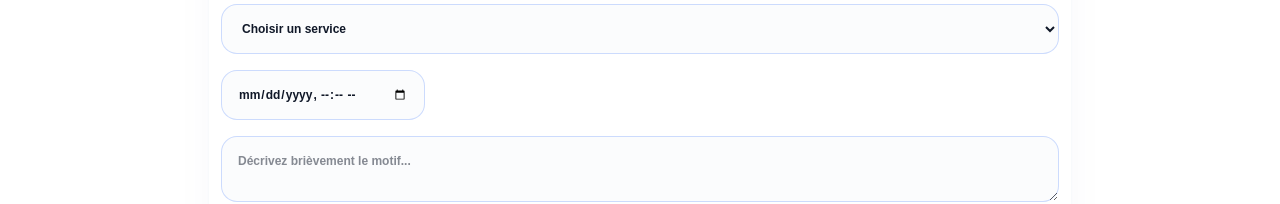
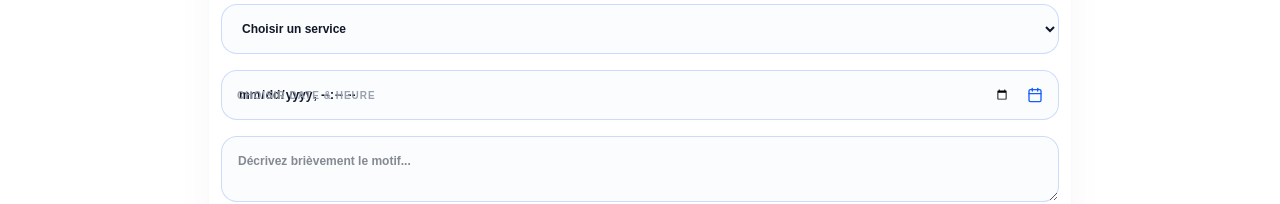
Before and after one commit to peniemab/hopital_digital, a Next.js app: page / in a window 1280 px wide. Both pictures are taken after a click on the button "PRENDRE UN RENDEZ-VOUS". Shown: the part 1185-1389 px from the top of the page. Built offline with nearby package versions, Linux system fonts and the light colour scheme; no server answers.

Commit message:
feat: correction de la police du formulaire champ date de rdv

```diff
--- a/components/LeadCapture.tsx
+++ b/components/LeadCapture.tsx
@@ -2,7 +2,7 @@
 
 import { useState } from 'react';
 import { databases, ID_UNIQUE, APPWRITE_CONFIG } from '@/lib/appwrite';
-import { ArrowRight, Sparkles } from 'lucide-react'; // Ajout d'icônes pro
+import { ArrowRight, Sparkles, Calendar } from 'lucide-react'; // Ajout d'icônes pro
 
 export default function LeadCapture() {
   const [isAppointmentMode, setIsAppointmentMode] = useState(false);
@@ -82,13 +82,7 @@ export default function LeadCapture() {
           <h2 className="text-2xl font-bold text-blue-900 mb-2">Inscrivez-vous à notre newsletter santé</h2>
 
           <p className="text-slate-500 text-xl">Prendre mon rendez-vous en ligne</p>
-
-            {/* <h2 className="text-4xl font-black text-blue-950 mb-3 tracking-tight uppercase">
-              {isAppointmentMode ? "Finalisez votre admission" : "Maîtrisez votre santé"}
-            </h2> */}
-
           </div>
-
           <form onSubmit={handleSubmit} className="space-y-2 bg-white p-3 rounded-[3rem] shadow-2xl shadow-blue-900/5 border border-slate-50">
             <div className="grid grid-cols-1 md:grid-cols-3 gap-4">
               <input
@@ -107,7 +101,6 @@ export default function LeadCapture() {
                 value={formData.phone} onChange={(e) => setFormData({...formData, phone: e.target.value})}
               />
             </div>
-
             <div className="flex justify-center py-4">
               <button
                 type="button"
@@ -125,7 +118,6 @@ export default function LeadCapture() {
                 <span className="text-sm uppercase tracking-widest">
                   {isAppointmentMode ? "Fermer" : "Prendre un rendez-vous"}
                 </span>
-                {/* <ArrowRight size={18} className={`transition-transform ${isAppointmentMode ? 'rotate-90' : 'group-hover:translate-x-1'}`} /> */}
               </button>
             </div>
 
@@ -164,8 +156,25 @@ export default function LeadCapture() {
                     <option value="pediatrie">Néonatologie & Pédiatrie</option>
                     <option value="chirurgie">Chirurgie de Pointe</option>
                   </select>
-                  <div className='w-full'>
-                  <input type="datetime-local" required={isAppointmentMode} className="p-4 text-gray-900 text-xs font-black rounded-2xl border-blue-600/20 border bg-slate-50/50 outline-none focus:ring-2 focus:ring-blue-200" value={formData.appointment_date} onChange={(e) => setFormData({...formData, appointment_date: e.target.value})} />
+      <div className='w-full relative group'>
+  {/* Icône du calendrier placée à droite */}
+  <div className="absolute inset-y-0 right-4 flex items-center pointer-events-none text-blue-600">
+    <Calendar size={16} />
+  </div>
+
+  <input
+    type="datetime-local"
+    required={isAppointmentMode}
+    className="w-full p-4 pr-12 text-gray-900 text-xs font-black rounded-2xl border-blue-600/20 border bg-slate-50/50 outline-none focus:ring-2 focus:ring-blue-200 appearance-none"
+    value={formData.appointment_date}
+    onChange={(e) => setFormData({...formData, appointment_date: e.target.value})}
+  />
+
+  {!formData.appointment_date && (
+    <span className="absolute left-4 top-1/2 -translate-y-1/2 text-gray-400 pointer-events-none text-[10px] uppercase tracking-widest font-bold">
+      Choisir Date & Heure
+    </span>
+  )}
 </div>
                   <textarea placeholder="Décrivez brièvement le motif..." className="w-full text-gray-900 text-xs font-black p-4 rounded-2xl border-blue-600/20 border bg-slate-50/50 outline-none focus:ring-2 focus:ring-blue-200" value={formData.reason} onChange={(e) => setFormData({...formData, reason: e.target.value})} rows={2} />
                 </div>
```
